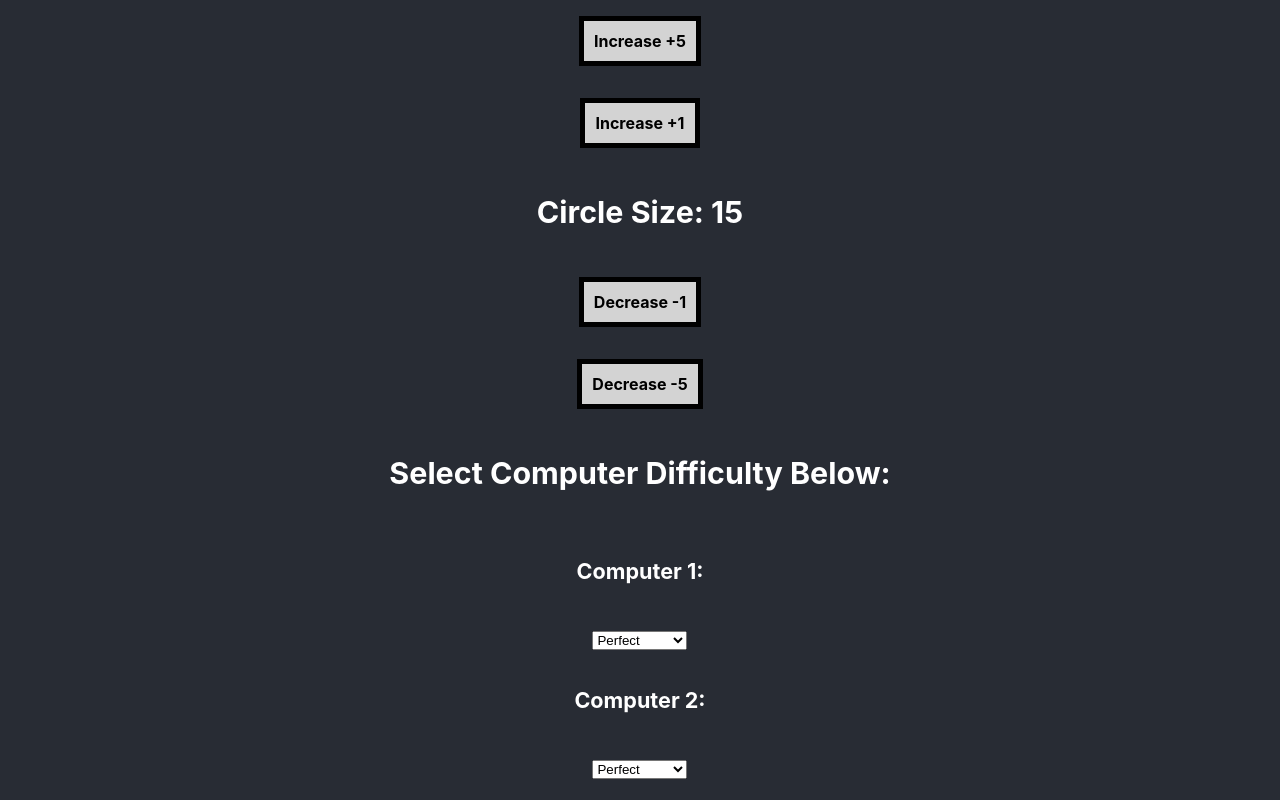
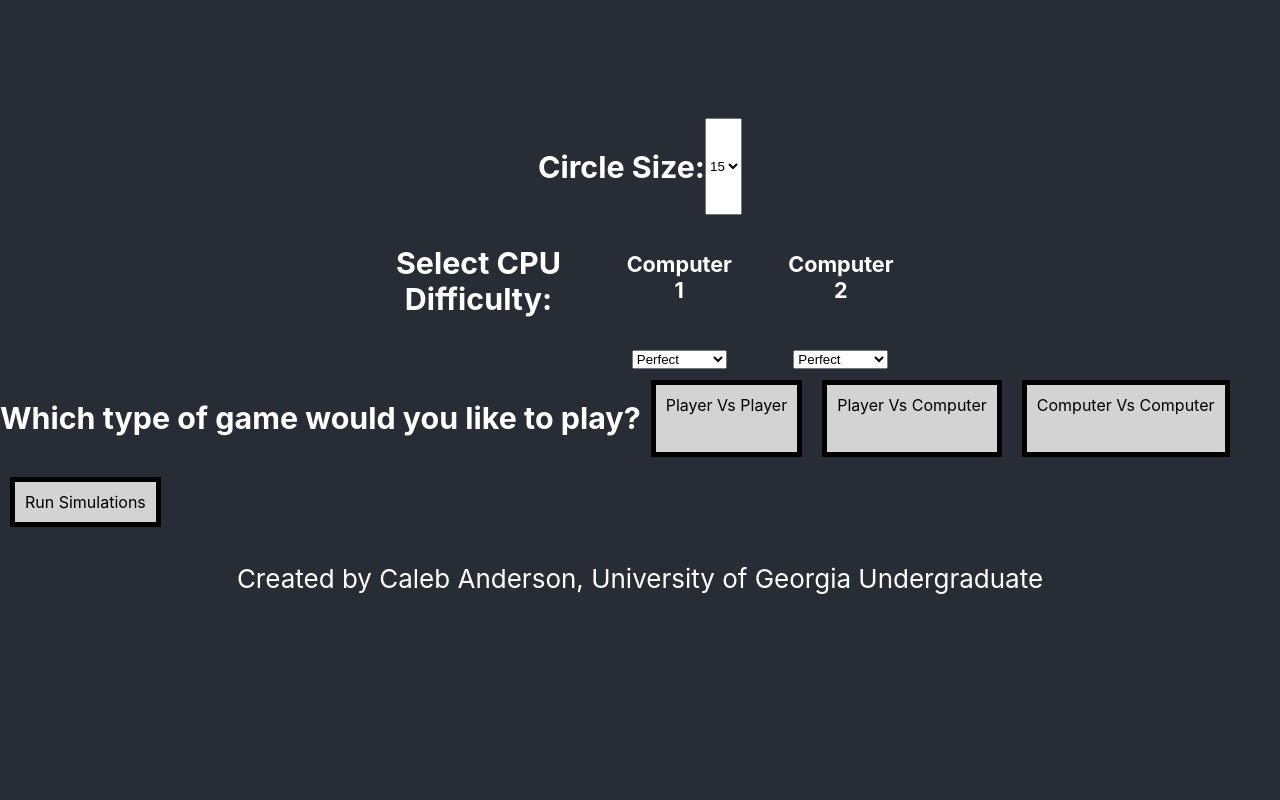
Before and after one commit to JosephCalebAnderson/circular-nim, a React (Create React App) app: page / in a window 1280 px wide. Shown: the top 800 px of the page. Built offline with nearby package versions, Linux system fonts and the light colour scheme.

Commit message:
Changing start page layout

```diff
--- a/src/App.css
+++ b/src/App.css
@@ -22,6 +22,23 @@
   justify-content: center;
   font-size: calc(10px + 2vmin);
   color: white;
+}
+
+.computerDiff {
+  display: flex;
+}
+
+.gameSelection {
+  display: flex;
+  flex-wrap: wrap;
+}
+
+.indvCPU {
+  margin: 0% 5%;
+}
+
+.sizeSelector {
+  display: flex;
 }
 
 .dropdown {
@@ -87,17 +104,6 @@
   margin: 10px;
 }
 
-.Size-change {
-  cursor: pointer;
-  font-size: xx-large;
-  background-color: lightgray;
-  font-size: medium;
-  color: black;
-  border: 5px solid;
-  border-color: black;
-  padding: 10px 10px;
-}
-
 .p1 {
   color: red;
 }
--- a/src/App.js
+++ b/src/App.js
@@ -825,38 +825,6 @@ function App() {
     setisSimultation(true);
   }
 
-  // function used in the pregame circle size selector.
-  function increaseSize1 () {
-    if (size < 20) {
-      setSize(size + 1);
-    }
-  }
-
-  // function used in the pregame circle size selector.
-  function increaseSize5 () {
-    if (size < 16) {
-      setSize(size + 5);
-    } else {
-      setSize(20);
-    }
-  }
-
-  // function used in the pregame circle size selector.
-  function decreaseSize1 () {
-    if (size > 4) {
-      setSize(size - 1);
-    }
-  }
-
-  // function used in the pregame circle size selector.
-  function decreaseSize5 () {
-    if (size > 8) {
-      setSize(size - 5);
-    } else {
-      setSize(4);
-    }
-  }
-
   // Reset the current game with the same initial conditions
   const handleResetGame = () => {
     if (isPlayer1Human) {
@@ -1096,14 +1064,32 @@ function App() {
   return (
     <div className="App">
       <header className="App-header">
-      {isPreGame && <h3 className = "Size-change" onClick = {() => increaseSize5()}>Increase +5</h3>}
-        {isPreGame && <h3 className = "Size-change" onClick = {() => increaseSize1()}>Increase +1</h3>}
-        {isPreGame && <h3>Circle Size: {size}</h3>}
-        {isPreGame && <h3 className = "Size-change" onClick = {() => decreaseSize1()}>Decrease -1</h3>}
-        {isPreGame && <h3 className = "Size-change" onClick = {() => decreaseSize5()}>Decrease -5</h3>}
-        {isPreGame && <h3>Select Computer Difficulty Below:</h3>}
-        {isPreGame && <div>
-          <h5>Computer 1:</h5>
+        {isPreGame && <div className='sizeSelector'>
+          <h3>Circle Size:</h3>
+          <select className = "dropdown" value={size} onChange={(event) => setSize(event.target.value)}>
+            <option value="4">4</option>
+            <option value="5">5</option>
+            <option value="6">6</option>
+            <option value="7">7</option>
+            <option value="8">8</option>
+            <option value="9">9</option>
+            <option value="10">10</option>
+            <option value="11">11</option>
+            <option value="12">12</option>
+            <option value="13">13</option>
+            <option value="14">14</option>
+            <option value="15">15</option>
+            <option value="16">16</option>
+            <option value="17">17</option>
+            <option value="18">18</option>
+            <option value="19">19</option>
+            <option value="20">20</option>
+          </select>
+        </div>}
+        {isPreGame && <div className = "computerDiff">
+          <h3>Select CPU Difficulty:</h3>
+          <div className='indvCPU'>
+            <h5>Computer 1</h5>
             <select className = "dropdown" value={computer1Logic} onChange={(event) => setComputer1Logic(event.target.value)}>
             <option value="Perfect">Perfect</option>
             <option value="Random">Random</option>
@@ -1113,11 +1099,10 @@ function App() {
             <option value="bothEasy">Easy</option>
             <option value="bothMedium">Medium</option>
             <option value="bothHard">Hard</option>
-          <option value="testing">testing</option>
             </select>
-        </div>}
-        {isPreGame && <div>
-          <h5>Computer 2:</h5>
+          </div>
+          <div className='indvCPU'>
+            <h5>Computer 2</h5>
             <select className = "dropdown" value={computer2Logic} onChange={(event) => setComputer2Logic(event.target.value)}>
             <option value="Perfect">Perfect</option>
             <option value="Random">Random</option>
@@ -1127,16 +1112,19 @@ function App() {
             <option value="bothEasy">Easy</option>
             <option value="bothMedium">Medium</option>
             <option value="bothHard">Hard</option>
-          <option value="testing">testing</option>
             </select>
+          </div>
         </div>}
-        <div>
-          {isPreGame && <h3>Which type of game would you like to play?</h3>}
-          {isPreGame && <btn className = "Game-option" onClick = {() => handleGame1Click()}>Player Vs Player</btn>}
-          {isPreGame && <btn className = "Game-option" onClick = {() => handleGame2Click()}>Player Vs Computer</btn>}
-          {isPreGame && <btn className = "Game-option" onClick = {() => handleGame3Click()}>Computer Vs Computer</btn>}
-          {isPreGame && <btn className = "Game-option" onClick = {() => handleGame4Click()}>Run Simulations</btn>}
-        </div>
+        {isPreGame && <div className='gameSelection'>
+          <h3>Which type of game would you like to play?</h3>
+          <btn className = "Game-option" onClick = {() => handleGame1Click()}>Player Vs Player</btn>
+          <btn className = "Game-option" onClick = {() => handleGame2Click()}>Player Vs Computer</btn>
+          <btn className = "Game-option" onClick = {() => handleGame3Click()}>Computer Vs Computer</btn>
+          <btn className = "Game-option" onClick = {() => handleGame4Click()}>Run Simulations</btn>
+        </div>}
+        {isPreGame && <p>Created by Caleb Anderson, University of Georgia Undergraduate</p>}
+
+
         <div className="stones">
         {!isSimulation && isGameOver && <h2 className={`prompt ${isPlayer1Turn ?  'p1' : 'p2'}`}>{turnPrompt} Wins!</h2>}
           {!isSimulation && !isGameOver && !isPreGame && <h3 className={`prompt ${isPlayer1Turn ?  'p1' : 'p2'}`}>{turnPrompt}'s Turn</h3>}
@@ -1168,7 +1156,6 @@ function App() {
             <h2>Computer 2 Winning State Moves: {cpu2Winning}</h2>
             </>}
             {!isPreGame && !isLoading && <btn className="selection" onClick = {() => handleNewGameSelection()}>Start New Game</btn>}
-            {isPreGame && <p>Created by Caleb Anderson, University of Georgia Student</p>}
       </header>
     </div>
   );
```
Lines whose indentation alone changed are shown as unchanged.
